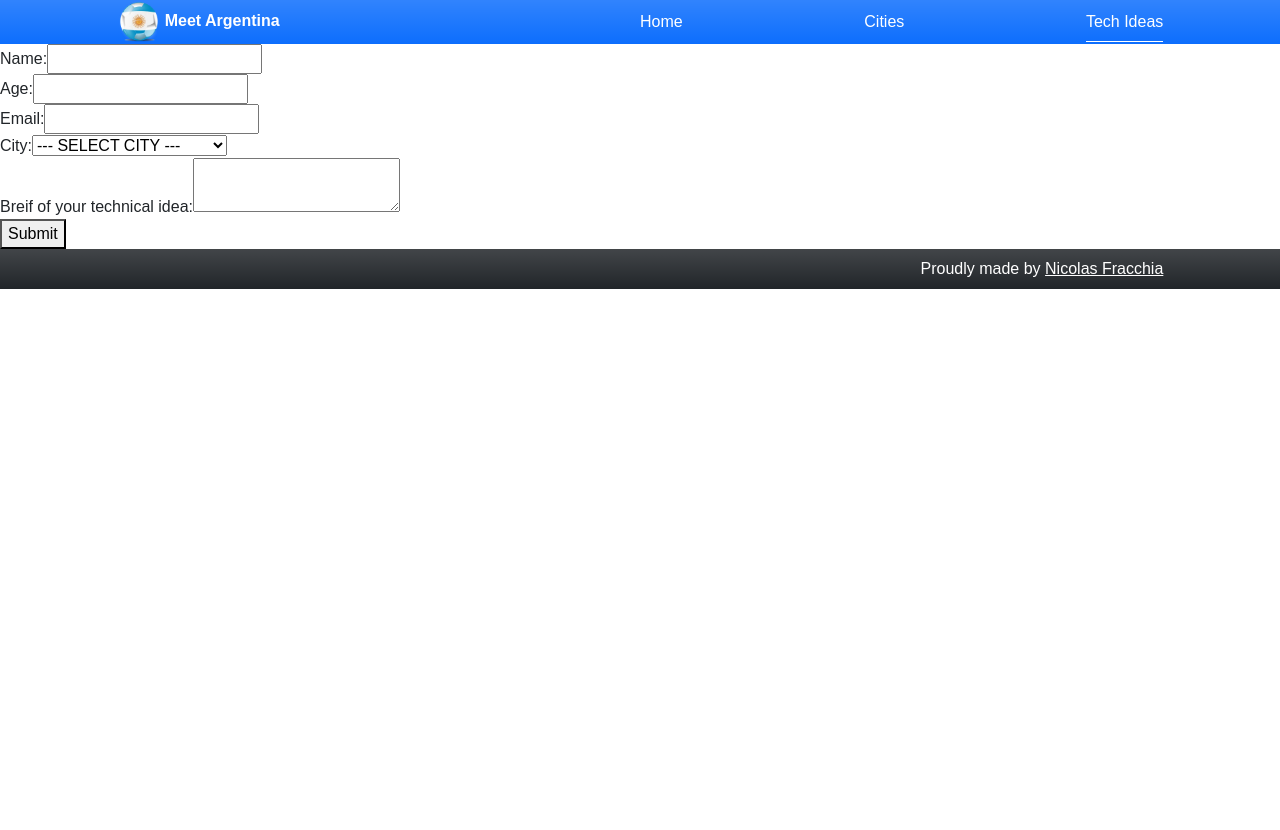
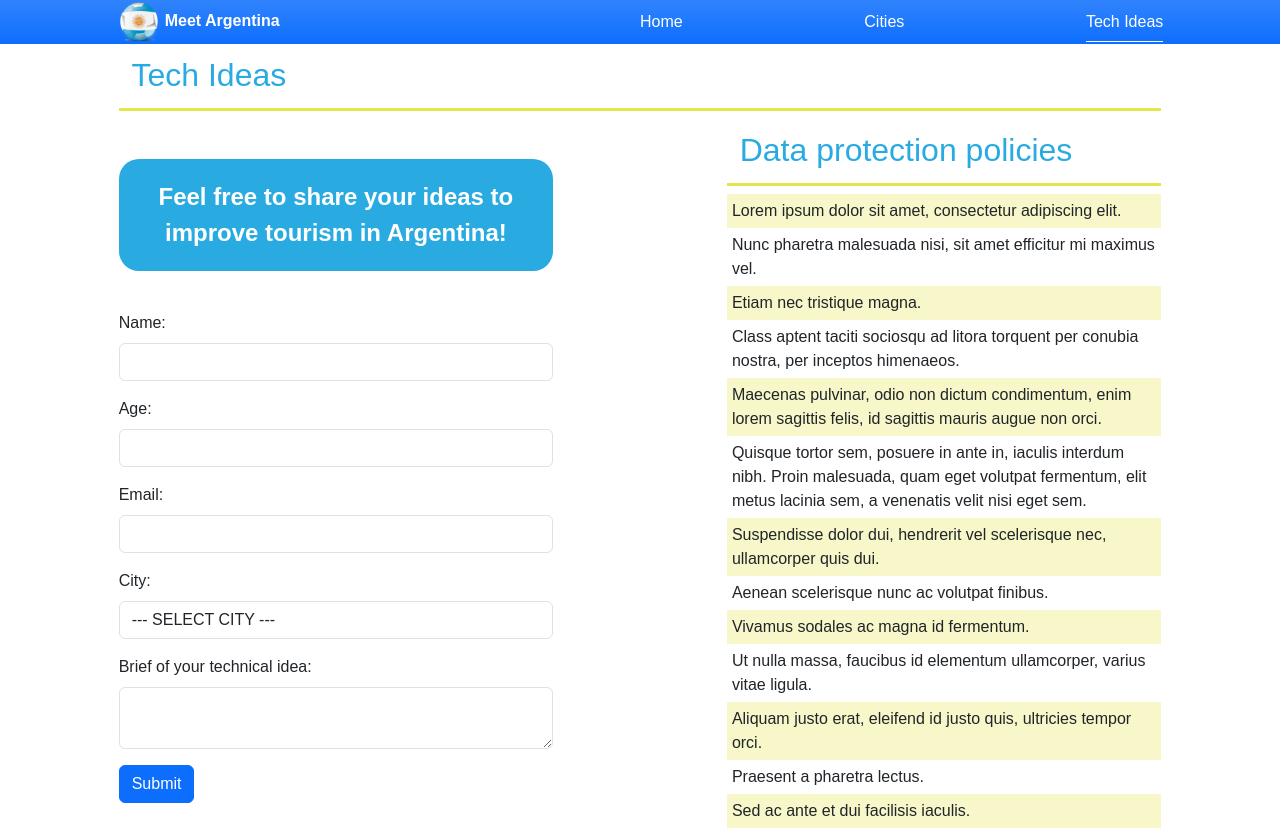
Before and after one commit to nicolasfracchia/SPA2-13-tourism-site, an Angular app: page /ideas in a window 1280 px wide. Shown: the top 830 px of the page. Before the commit the page ends 800 px from the top, so only its background shows below. Built offline with nearby package versions, Linux system fonts and the light colour scheme.

Commit message:
Service to get data protection policies, form styled using bootstrap, styles for the scroll bar

```diff
--- a/src/app/app.component.scss
+++ b/src/app/app.component.scss
@@ -34,3 +34,8 @@
     background-color: var(--lightBlue);
     border-color: var(--lightBlue);
 }
+
+/* ***** FOOTER ***** */
+footer{
+    margin-top:5dvh;
+}
--- /dev/null
+++ b/src/app/components/tech-ideas/policies-data.ts
@@ -0,0 +1,18 @@
+export const dataProtectionPoliciesData: string[] = [
+    "Lorem ipsum dolor sit amet, consectetur adipiscing elit.",
+    "Nunc pharetra malesuada nisi, sit amet efficitur mi maximus vel.",
+    "Etiam nec tristique magna.",
+    "Class aptent taciti sociosqu ad litora torquent per conubia nostra, per inceptos himenaeos.",
+    "Maecenas pulvinar, odio non dictum condimentum, enim lorem sagittis felis, id sagittis mauris augue non orci.",
+    "Quisque tortor sem, posuere in ante in, iaculis interdum nibh. Proin malesuada, quam eget volutpat fermentum, elit metus lacinia sem, a venenatis velit nisi eget sem.",
+    "Suspendisse dolor dui, hendrerit vel scelerisque nec, ullamcorper quis dui.",
+    "Aenean scelerisque nunc ac volutpat finibus.",
+    "Vivamus sodales ac magna id fermentum.",
+    "Ut nulla massa, faucibus id elementum ullamcorper, varius vitae ligula.",
+    "Aliquam justo erat, eleifend id justo quis, ultricies tempor orci.",
+    "Praesent a pharetra lectus.",
+    "Sed ac ante et dui facilisis iaculis.",
+    "Quisque porta dui vitae mauris rutrum, vitae posuere tortor egestas.",
+    "Suspendisse eu tortor vitae urna eleifend maximus a ut nulla.",
+    "Quisque tincidunt aliquet iaculis."
+];
--- a/src/app/components/tech-ideas/tech-ideas.component.html
+++ b/src/app/components/tech-ideas/tech-ideas.component.html
@@ -1,28 +1,40 @@
-<form [formGroup]="techIdeasForm">
-    <div class="input-container">
-        <label>Name:</label>
-        <input type="text" formControlName="name" />
+<main class="container-fluid col-10">
+    <h2>Tech Ideas</h2>
+    <div class="tech-ideas-container d-flex justify-content-between">
+        <form [formGroup]="techIdeasForm" class="col-md-5">
+            <div appImportantText>Feel free to share your ideas to improve tourism in Argentina!</div>
+            <div class="input-container mb-3">
+                <label class="form-label">Name:</label>
+                <input type="text" class="form-control" formControlName="name" />
             </div>
-    <div class="input-container">
-        <label>Age:</label>
-        <input type="number" formControlName="age" />
+            <div class="input-container mb-3">
+                <label class="form-label">Age:</label>
+                <input type="number" class="form-control" formControlName="age" />
             </div>
-    <div class="input-container">
-        <label>Email:</label>
-        <input type="email" formControlName="email" />
+            <div class="input-container mb-3">
+                <label class="form-label">Email:</label>
+                <input type="email" class="form-control" formControlName="email" />
             </div>
-    <div class="input-container">
-        <label>City:</label>
-        <select formControlName="city">
+            <div class="input-container mb-3">
+                <label class="form-label">City:</label>
+                <select class="form-control" formControlName="city">
                     <option value="0" selected>--- SELECT CITY ---</option>
                     <option *ngFor="let city of cities">{{ city }}</option>
                 </select>
             </div>
-    <div class="input-container">
-        <label>Breif of your technical idea:</label>
-        <textarea formControlName="idea"></textarea>
+            <div class="input-container mb-3">
+                <label class="form-label">Brief of your technical idea:</label>
+                <textarea class="form-control" formControlName="idea"></textarea>
             </div>
-    <div class="input-container">
-        <button type="button" (click)="submitForm()">Submit</button>
+            <div class="input-container mb-3">
+                <button class="btn btn-primary" type="button" (click)="submitForm()">Submit</button>
             </div>
         </form>
+        <div class="col-md-5">
+            <h2>Data protection policies</h2>
+            <ul>
+                <li *ngFor="let dpp of dataProtetionPolicies">{{ dpp }}</li>
+            </ul>
+        </div>
+    </div>
+</main>
--- a/src/app/components/tech-ideas/tech-ideas.component.scss
+++ b/src/app/components/tech-ideas/tech-ideas.component.scss
@@ -0,0 +1,17 @@
+ul{
+    list-style: none;
+    margin:0;
+    padding:0;
+
+    li{
+        padding:5px;
+        background-color: var(--yellowOp-03);
+        transition: .3s;
+    }
+    li:nth-child(even){
+        background-color: #FFFFFF;
+    }
+    li:hover{
+        background-color: var(--lightBlueOp-03);
+    }
+}
--- a/src/app/components/tech-ideas/tech-ideas.component.ts
+++ b/src/app/components/tech-ideas/tech-ideas.component.ts
@@ -2,20 +2,23 @@ import { CommonModule } from '@angular/common';
 import { Component } from '@angular/core';
 import { FormBuilder, FormGroup, FormsModule, ReactiveFormsModule } from '@angular/forms';
 import { getDataService } from '../../services/getdata.service';
+import { ImportantTextDirective } from '../../directives/important-text.directive';
 
 @Component({
   selector: 'app-tech-ideas',
   standalone: true,
-  imports: [CommonModule, FormsModule, ReactiveFormsModule],
+  imports: [CommonModule, FormsModule, ReactiveFormsModule, ImportantTextDirective],
   templateUrl: './tech-ideas.component.html',
   styleUrl: './tech-ideas.component.scss'
 })
 export class TechIdeasComponent {
   techIdeasForm!: FormGroup;
   cities!: string[];
+  dataProtetionPolicies: string[];
 
   constructor(private formBuilder: FormBuilder, private _getDataService: getDataService) {
     this.cities = _getDataService.getAllCitiesName();
+    this.dataProtetionPolicies = _getDataService.getDataProtectionPolicies();
     this.techIdeasForm = formBuilder.group({
       name: [''],
       age: [''],
--- a/src/app/services/getdata.service.ts
+++ b/src/app/services/getdata.service.ts
@@ -5,6 +5,7 @@ import { iWeather } from '../interfaces/weather';
 import { weatherData } from '../components/weather/weather-data';
 import { iAttractions, iImage } from '../interfaces/attractions';
 import { attractionsData } from '../components/carousel/carousel-data';
+import { dataProtectionPoliciesData } from '../components/tech-ideas/policies-data';
 
 @Injectable({
   providedIn: 'root'
@@ -13,6 +14,7 @@ export class getDataService {
   cities: iCity[] = citiesData;
   weather: iWeather[] = weatherData;
   attractions: iAttractions[] = attractionsData;
+  dataProtectionPolicies: string[] = dataProtectionPoliciesData;
 
   constructor() { }
 
@@ -31,4 +33,8 @@ export class getDataService {
   getCityAttractions(city_name: string): iAttractions | undefined {
     return this.attractions.find((i) => i.city_name === city_name);
   }
+
+  getDataProtectionPolicies(): string[]{
+    return this.dataProtectionPolicies;
+  }
 }
--- a/src/styles.scss
+++ b/src/styles.scss
@@ -1,8 +1,10 @@
 :root{
     --lightBlue: #29abe2;
     --lightBlueOp: rgba(41, 171, 227, 0.6);
+    --lightBlueOp-03: rgba(41, 171, 227, 0.3);
     --yellow: #e4e44d;
     --yellowOp: rgb(228, 228, 78, 0.8);
+    --yellowOp-03: rgb(228, 228, 78, 0.3);
     --darkTransparentBkg: rgba(42, 40, 40, 0.6)
 }
 *{
@@ -13,3 +15,21 @@ h2{
     border-bottom:solid 3px var(--yellow);
     color: var(--lightBlue);
 }
+
+/* ***** SCROLL BAR *** */
+::-webkit-scrollbar{
+    width: 10px;
+}
+::-webkit-scrollbar-track {
+    background: var(--lightBlueOp-03);
+}
+::-webkit-scrollbar-track:hover {
+    background: var(--lightBlueOp-03);
+}
+::-webkit-scrollbar-thumb {
+    background: var(--lightBlueOp);
+    border-radius:10px;
+}
+::-webkit-scrollbar-thumb:hover {
+    background: var(--lightBlue);
+}
```
Lines whose indentation alone changed are shown as unchanged.
